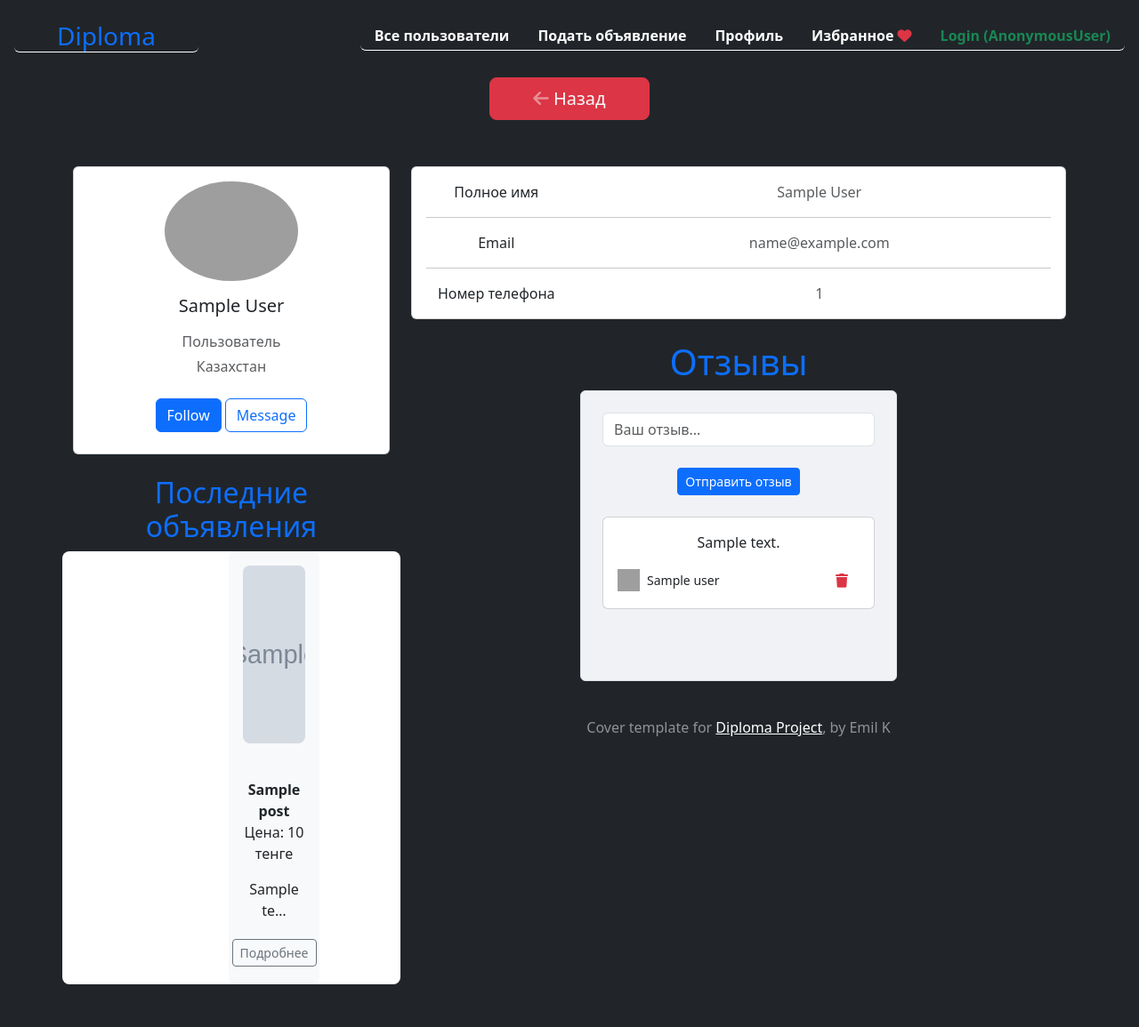
After one commit to SamuelStrand/diploma, a Django app: template templates/detail_profile.html in a window 1280 px wide. The commit adds this page. Shown: the whole page at 89% size. Run offline with Django 4.2, Linux system fonts and the light colour scheme; the template is opened without the code that fills it: most values are stand-ins (such as "Sample title", 1, 10 or a date in 2020); grey boxes marked "Sample" are stand-in pictures; data that the repository does not hold is empty; parts of the project's set-up code (start-up, migrations or seed data) failed here and were passed over; grey boxes are pictures that could not be loaded.

Commit message:
created list of profiles, updated whole app

```diff
--- a/django_app/urls.py
+++ b/django_app/urls.py
@@ -2,7 +2,6 @@ from django.urls import path
 from django_app import views
 from django.conf import settings
 from django.conf.urls.static import static
-
 
 app_name = "django_app"
 
@@ -26,7 +25,9 @@ urlpatterns = [
     path('login/', views.my_login, name='login'),
     path('logout/', views.my_logout, name='logout'),
 
-    path('profile/', views.profile, name='profile'),
+    path('my_profile/', views.profile, name='profile'),
+    path('profiles/', views.get_profiles, name='get_profiles'),
+    path("profiles/<int:profile_id>/detail/", views.detail_profile, name="detail_profile"),
 
     path('post/<int:post_id>/comment/create/', views.post_comment_create, name='post_comment_create'),
     path('post/<int:post_id>/comment/delete/', views.post_comment_delete, name='post_comment_delete'),
--- a/templates/components/navbar.html
+++ b/templates/components/navbar.html
@@ -1,16 +1,25 @@
 <header class="mb-auto">
     <div>
-      <h3><a href="{% url 'django_app:home' %}" class="float-md-start mb-0 border-bottom border-white rounded-bottom px-5 text-decoration-none">Diploma</a></h3>
+        <h3><a href="{% url 'django_app:home' %}"
+               class="float-md-start mb-0 border-bottom border-white rounded-bottom px-5 text-decoration-none">Diploma</a>
+        </h3>
         <nav class="nav nav-masthead justify-content-around float-md-end border-bottom border-white rounded-bottom">
-         <a class="nav-link btn fw-bold py-1 px-xxl-5 active" aria-current="page" href="{% url 'django_app:post_create' %}">Подать объявление</a>
-         <a class="nav-link btn fw-bold py-1 px-xxl-5 active" aria-current="page" href="{% url 'django_app:profile' %}">Профиль</a>
+            <a class="nav-link btn fw-bold py-1 px-xxl-5 active" aria-current="page"
+               href="{% url 'django_app:get_profiles' %}">Все пользователи</a>
+
+            <a class="nav-link btn fw-bold py-1 px-xxl-5 active" aria-current="page"
+               href="{% url 'django_app:post_create' %}">Подать объявление</a>
+            <a class="nav-link btn fw-bold py-1 px-xxl-5 active" aria-current="page"
+               href="{% url 'django_app:profile' %}">Профиль</a>
             <a class="nav-link btn fw-bold py-1 pr-xxl-5 active" href="{% url 'django_app:get_liked' %}">
                 Избранное <i class="fa-solid fa-heart text-danger"></i>
             </a>
             {% if user.is_authenticated %}
-         <a class="nav-link btn fw-bold py-1 px-xxl-5 text-danger active" href="{% url 'django_app:logout' %}">Logout ({{ user }})</a>
+                <a class="nav-link btn fw-bold py-1 px-xxl-5 text-danger active" href="{% url 'django_app:logout' %}">Logout
+                    ({{ user }})</a>
             {% else %}
-         <a class="nav-link btn fw-bold py-1 px-xxl-5 text-success active" href="{% url 'django_app:login' %}">Login ({{ user }})</a>
+                <a class="nav-link btn fw-bold py-1 px-xxl-5 text-success active" href="{% url 'django_app:login' %}">Login
+                    ({{ user }})</a>
             {% endif %}
         </nav>
     </div>
--- /dev/null
+++ b/templates/detail_profile.html
@@ -0,0 +1,135 @@
+{% extends 'components/base.html' %}
+{% block main %}
+    <section>
+     <div class="">
+            <a href="{% url 'django_app:get_profiles' %}"
+               class="btn btn-lg btn-outline-danger btn-danger text-light m-1 px-5">
+                <i class="fa-solid fa-arrow-left fa-fade"></i> Назад
+            </a>
+        </div>
+    <div class="container py-5">
+    <div class="row">
+    <div class="col-lg-4">
+        <div class="card mb-4">
+            <div class="card-body text-center">
+                <img src="https://mdbcdn.b-cdn.net/img/Photos/new-templates/bootstrap-chat/ava3.webp"
+                     alt="avatar"
+                     class="rounded-circle img-fluid" style="width: 150px;">
+                <h5 class="my-3">{{ user_profile.first_name }} {{ user_profile.last_name }}</h5>
+                <p class="text-muted mb-1">Пользователь</p>
+                <p class="text-muted mb-4">Казахстан</p>
+                <div class="d-flex justify-content-center mb-2">
+                    <button type="button" class="btn btn-primary">Follow</button>
+                    <button type="button" class="btn btn-outline-primary ms-1">Message</button>
+                </div>
+            </div>
+        </div>
+        <h2 class="text-primary">Последние объявления</h2>
+        <div class="row justify-content-center bg-white rounded-3">
+                {% for post in posts %}
+                    <div class="col-md-4">
+                        <div class="bg-light mx-5 p-3 rounded-3 w-100">
+                            <img src='{{ post.image.url }}'
+                                 class="bd-placeholder-img card-img-top rounded-3" width="200"
+                                 height="200"/>
+                            <br>
+                            <br>
+                            <p class="text-dark">
+                            </p>
+                            <div class="card-header text-dark"><b>{{ post.title }}</b></div>
+                            <div class="card-body text-dark">
+                                <p class="card-text">Цена: {{ post.price }} тенге</p>
+                                <p class="card-text"> {{ post.description |truncatechars:10 }}</p>
+                                <div class="d-flex justify-content-center align-items-center">
+                                    <a href="{% url 'django_app:read_one' post.id %}"
+                                       class="btn btn-sm btn-outline-secondary m-1">Подробнее</a>
+                                </div>
+                            </div>
+                        </div>
+                    </div>
+                {% endfor %}
+        </div>
+    </div>
+    <div class="col-lg-8">
+    <div class="card mb-4">
+        <div class="card-body">
+            <div class="row">
+                <div class="col-sm-3">
+                    <p class="mb-0">Полное имя</p>
+                </div>
+                <div class="col-sm-9">
+                    <p class="text-muted mb-0">{{ user_profile.first_name }} {{ user_profile.last_name }}</p>
+                </div>
+            </div>
+            <hr>
+            <div class="row">
+                <div class="col-sm-3">
+                    <p class="mb-0">Email</p>
+                </div>
+                <div class="col-sm-9">
+                    <p class="text-muted mb-0">{{ user_profile.email }}</p>
+                </div>
+            </div>
+            <hr>
+            <div class="row">
+                <div class="col-sm-3">
+                    <p class="mb-0">Номер телефона</p>
+                </div>
+                <div class="col-sm-9">
+                    <p class="text-muted mb-0">{{ user_profile.phone_number }}</p>
+                </div>
+            </div>
+        </div>
+    </div>
+    <h1 class="text-primary">Отзывы</h1>
+    <div class="w-100">
+    <form action="{% url 'django_app:profile_comment_create' user_profile.id %}"
+          method="POST"
+          enctype="multipart/form-data">
+        {% csrf_token %}
+        <div class="row d-flex justify-content-center">
+            <div class="col-md-8 col-lg-6">
+                <div class="card shadow-0 border" style="background-color: #f0f2f5;">
+                    <div class="card-body p-4">
+                        <div class="form-outline mb-4">
+                            <input type="text" id="addANote" class="form-control" maxlength="300"
+                                   minlength="1" required placeholder="Ваш отзыв..."
+                                   name="text">
+                            <br>
+                            <button type="submit" class="btn btn-primary btn-sm">Отправить отзыв</button>
+                        </div>
+                        {% for comment in profile_comments %}
+
+                                <div class="card mb-4">
+                                    <div class="card-body">
+                                        <p>{{ comment.text }}</p>
+
+                                        <div class="d-flex justify-content-between">
+                                            <div class="d-flex flex-row align-items-center">
+                                                <img src="https://mdbcdn.b-cdn.net/img/Photos/Avatars/img%20(4).webp"
+                                                     alt="avatar" width="25"
+                                                     height="25"/>
+                                                <p class="small mb-0 ms-2 text-dark">{{ comment.user }}</p>
+                                            </div>
+                                            <div class="d-flex flex-row align-items-center">
+                                                <a href="{% url 'django_app:post_comment_delete' comment.id %}"
+                                                   class="text-decoration-none btn">
+                                                    <i class="fa-solid fa-trash fa-bounce text-danger"></i>
+                                                </a>
+                                            </div>
+                                        </div>
+                                    </div>
+                                </div>
+                        {% endfor %}
+                            {% include 'components/paginator.html' %}
+                    </div>
+                </div>
+            </div>
+        </div>
+    </form>
+
+
+
+
+
+{% endblock main %}
--- a/templates/post_complaint.html
+++ b/templates/post_complaint.html
@@ -1,8 +1,8 @@
 {% extends 'components/base.html' %}
 {% block main %}
-    <h1 class="text-primary">Комментарии</h1>
-    <div class="w-100">
-        <form action="{% url 'django_app:complaint' post.id %}"
+    <h1 class="text-primary">Жалоба</h1>
+    <div class="">
+        <form style="margin-bottom: 350px" action="{% url 'django_app:complaint' post.id %}"
               method="POST"
               enctype="multipart/form-data">
             {% csrf_token %}
--- a/templates/posts.html
+++ b/templates/posts.html
@@ -27,10 +27,10 @@
                                 <div class="btn-group pb-2">
                                     <a href="{% url 'django_app:read_one' post.id %}"
                                        class="btn btn-sm btn-outline-secondary m-1">Подробнее</a>
-                                    {% if post.author == post.user %}
+{#                                    {% if post.author == request.user  %}#}
                                         <a href="{% url 'django_app:post_update' post.id %}" type="button"
                                            class="btn btn-sm btn-outline-secondary m-1">Редактировать</a>
-                                    {% endif %}
+{#                                    {% endif %}#}
                                 </div>
                                 <small class="text-muted text-dark">
                                     <a href="{% url 'django_app:complaint' post.id %}"
@@ -50,10 +50,12 @@
                                             <i class="fa-solid fa-heart fa-beat btn-outline-danger text-danger"></i>
                                         </a>
                                     {% endif %}
+{#                                 {% if post.author == request.user %}#}
                                     <a href="{% url 'django_app:post_delete' post.id %}"
                                        class="text-decoration-none btn">
                                         <i class="fa-solid fa-trash fa-bounce text-danger"></i>
                                     </a>
+{#                                {% endif %}#}
                                 </small>
                             </div>
                             <a href="{% url 'django_app:profile' %}"
```
Also changed, not shown: django_app/views.py (+49 -14 lines), templates/all_profiles.html (added, +23 -0 lines). Lines whose indentation alone changed are shown as unchanged.
